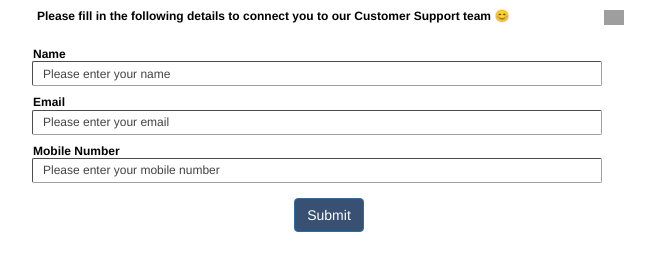
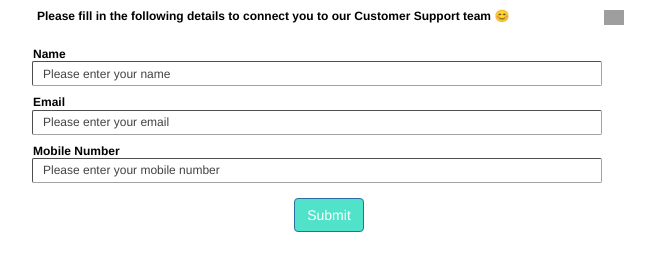
Before and after one commit to nandavikas/flokq, a plain HTML site: page index.html in a window 1280 px wide. Shown: the whole page, without its empty margins (313-968 px from the left). Drawn offline with nearby package versions, Linux system fonts and the light colour scheme; grey boxes are pictures that could not be loaded; a web font is replaced by a local one.

Commit message:
updated button color

```diff
--- a/index.html
+++ b/index.html
@@ -595,7 +595,7 @@
             </h6>
             <input type="file" class="form-control input-field" style="height: 30px;" id="customFile" onchange="fileUpload()"/> -->
             <input type="button" value="Submit" id="submit-button" onclick="submit()"
-                style="max-width: 60%;margin: 15px auto;background-color: #385072;color: #ffffff"
+                style="max-width: 60%;margin: 15px auto;background-color: #50E3C9;color: #ffffff"
                 class="btn btn-primary center" />
         </div>
     </div>
```
